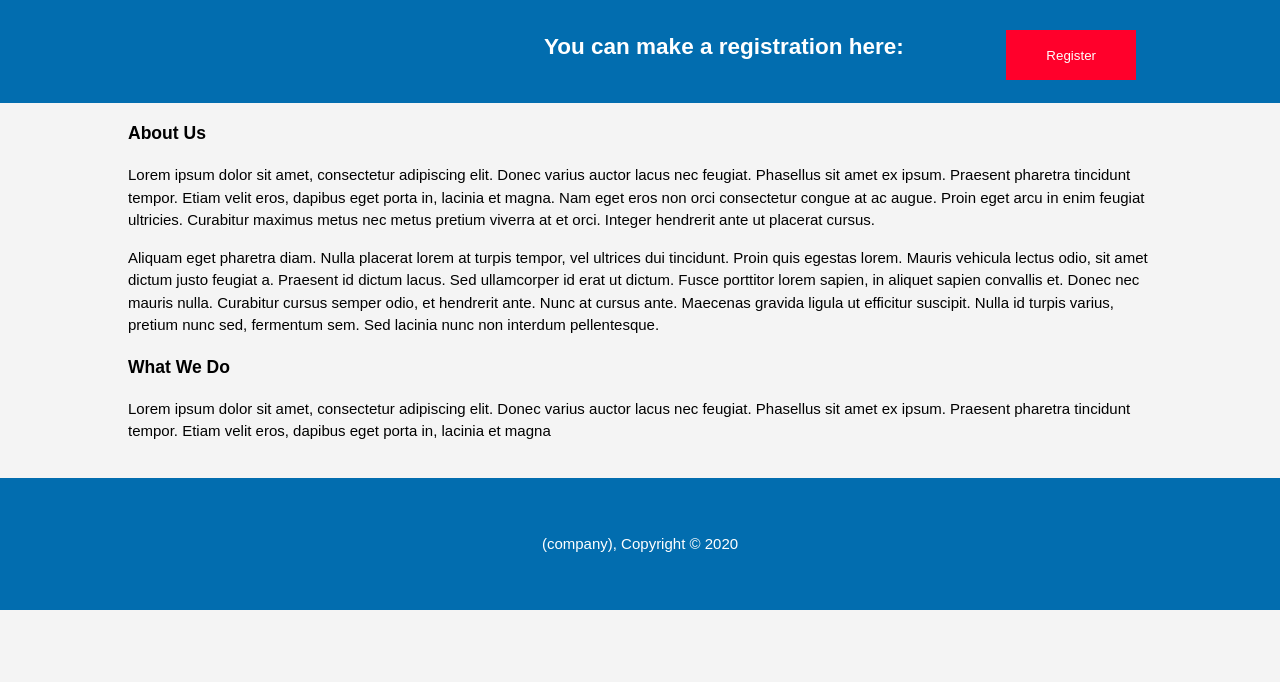
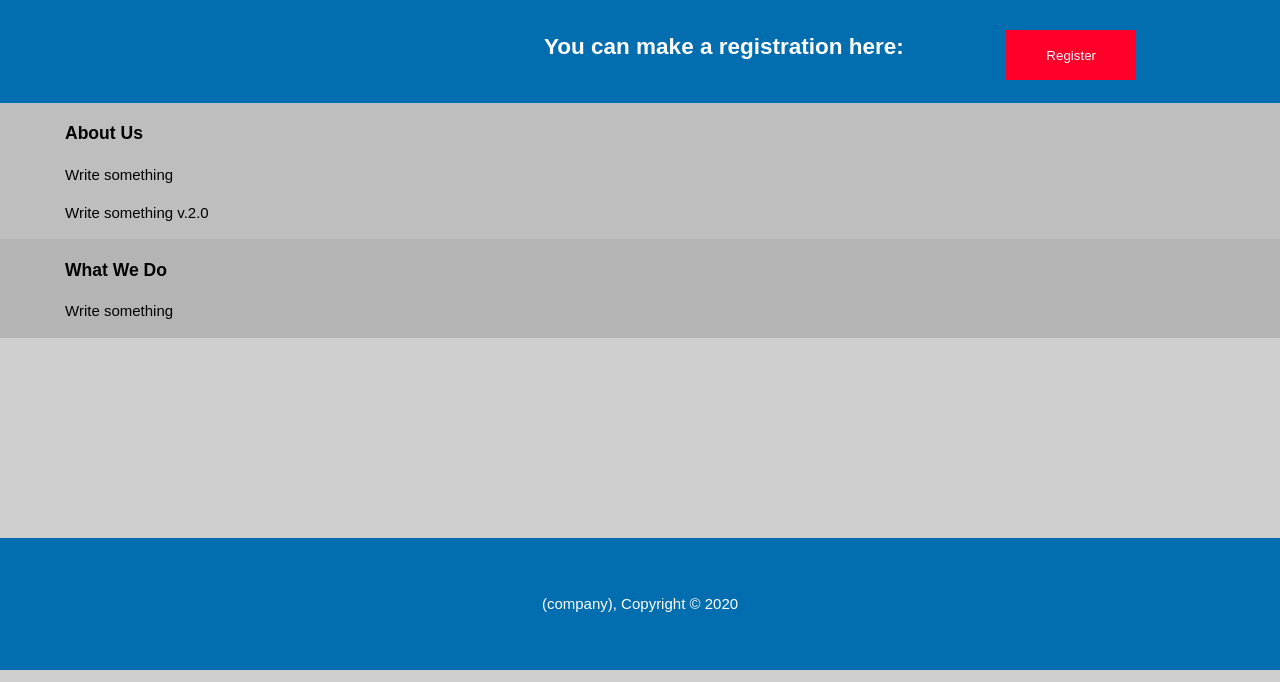
Before and after one commit to Georgi1102/Books_Web, a plain HTML site: page BooksWeb/about.html in a window 1280 px wide. Shown: the part 118-800 px from the top of the page. Drawn offline with Linux system fonts and the light colour scheme.

Commit message:
SecondCommit

```diff
--- a/BooksWeb/about.html
+++ b/BooksWeb/about.html
@@ -29,31 +29,35 @@
       <div class="container">
         <h1>You can make a registration here:</h1>
         <form>
-            <a href="index.html">
-                <button type="submit" class="button_1">Register</button>
+            <a href="registertion.html">
+                <button class="button_1">Register</button>
             </a>
         </form>
       </div>
     </section>
 
-    <section id="main">
+    <section id="main-about">
       <div class="container">
         <article id="main-col">
           <h1 class="page-title">About Us</h1>
           <p>
-            Lorem ipsum dolor sit amet, consectetur adipiscing elit. Donec varius auctor lacus nec feugiat. Phasellus sit amet ex ipsum. Praesent pharetra tincidunt tempor. Etiam velit eros, dapibus eget porta in, lacinia et magna. Nam eget eros non orci consectetur congue at ac augue. Proin eget arcu in enim feugiat ultricies. Curabitur maximus metus nec metus pretium viverra at et orci. Integer hendrerit ante ut placerat cursus.
+            Write something
           </p>
           <p class="dark">
-Aliquam eget pharetra diam. Nulla placerat lorem at turpis tempor, vel ultrices dui tincidunt. Proin quis egestas lorem. Mauris vehicula lectus odio, sit amet dictum justo feugiat a. Praesent id dictum lacus. Sed ullamcorper id erat ut dictum. Fusce porttitor lorem sapien, in aliquet sapien convallis et. Donec nec mauris nulla. Curabitur cursus semper odio, et hendrerit ante. Nunc at cursus ante. Maecenas gravida ligula ut efficitur suscipit. Nulla id turpis varius, pretium nunc sed, fermentum sem. Sed lacinia nunc non interdum pellentesque.
+            Write something v.2.0
           </p>
         </article>
+      </div>
+    </section>
 
-        <aside id="sidebar">
-          <div class="dark">
-            <h3>What We Do</h3>
-            <p>Lorem ipsum dolor sit amet, consectetur adipiscing elit. Donec varius auctor lacus nec feugiat. Phasellus sit amet ex ipsum. Praesent pharetra tincidunt tempor. Etiam velit eros, dapibus eget porta in, lacinia et magna</p>
-          </div>
-        </aside>
+    <section id="main-what_we_do">
+      <div class="container">
+        <article id="main-col">
+          <h1 class="page-title">What We Do</h1>
+          <p>
+            Write something
+          </p>
+        </article>
       </div>
     </section>
 
--- a/BooksWeb/css/aboutStyle.css
+++ b/BooksWeb/css/aboutStyle.css
@@ -5,7 +5,7 @@ body{
     padding: 0;
     margin: 0;
 
-    background-color:#f4f4f4;
+    background-color: rgb(207, 207, 207);
 
     /* SAME AS THE TOP ONE */
    /* font: 15px/1.5 Arial, Helvetica, sans-serif;*/
@@ -131,10 +131,27 @@ header a:hover
     margin-left: 50px;
 }
 
+#main-about{
+
+    margin-left: -70px;
+    background-color:rgb(190, 190, 190);
+    text-align: left;
+
+}
+
+
+#main-what_we_do{
+
+    margin-left: -70px;
+    background-color:rgb(180, 180, 180);
+    text-align: left;
+
+}
+
 footer
 {
     padding: 40px;
-    margin-top: 20px;
+    margin-top: 200px;
     color: #ffffff;
     background-color: #026daf;
     text-align: center;
--- a/BooksWeb/css/style.css
+++ b/BooksWeb/css/style.css
@@ -1,12 +1,20 @@
+*{
+    box-sizing: border-box;
+    font-family: 'Poppins', sans-serif;
+
+}
+
 body{
+    display: inline - block;
     font-family: Arial, Helvetica, sans-serif;
     font-size: 15px;
     line-height: 1.5;
     padding: 0;
     margin: 0;
-
+    cursor: pointer;
     background-color:#f4f4f4;
-
+    box-shadow: 0px 10px 10px rgba(0, 0, 0, 0.1);
+    transition: all 0.3s ease-out;
     /* SAME AS THE TOP ONE */
    /* font: 15px/1.5 Arial, Helvetica, sans-serif;*/
 }
@@ -190,3 +198,32 @@ footer
     background-color: rgb(5, 72, 88);
     text-align: center;
 }
+
+footer .wrapper .button:hover{
+    width: 20px;
+}
+
+footer .wrapper .icon{
+    display: inline-block;
+    height: 60px;
+    width: 60px;
+    text-align: center;
+    border-radius: 50px;
+    box-sizing: border-box;
+    line-height: 60px;
+    transition:all 0.3s ease-out;
+}
+
+footer .wrapper .button:nth-child(1):hover.icon{ background: #4267b2; }
+footer .wrapper .button:nth-child(2):hover.icon{ background: #1da1f2; }
+footer .wrapper .button:nth-child(3):hover.icon{ background: #e1306c; }
+
+footer .wrapper.utton.icon i{
+    font-size: 25px;
+    line-height: 60px;
+    transition: all 0.3s ease-out;
+}
+
+footer .wrapper .button:nth-child(1) span{color: #4267B2;}
+footer .wrapper .button:nth-child(2) span{color: #1DA1F2;}
+footer .wrapper .button:nth-child(3) span{color: #E1306C;}
```
Also changed, not shown: BooksWeb/index.html (+24 -0 lines).
